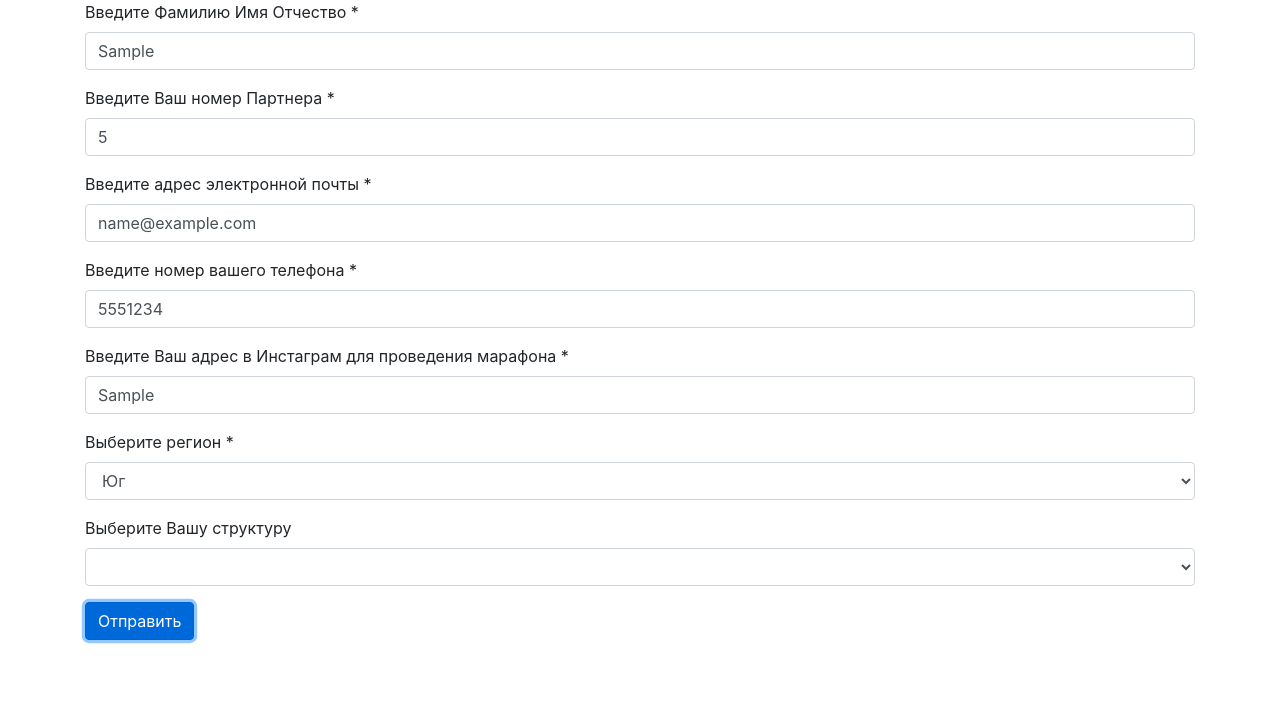
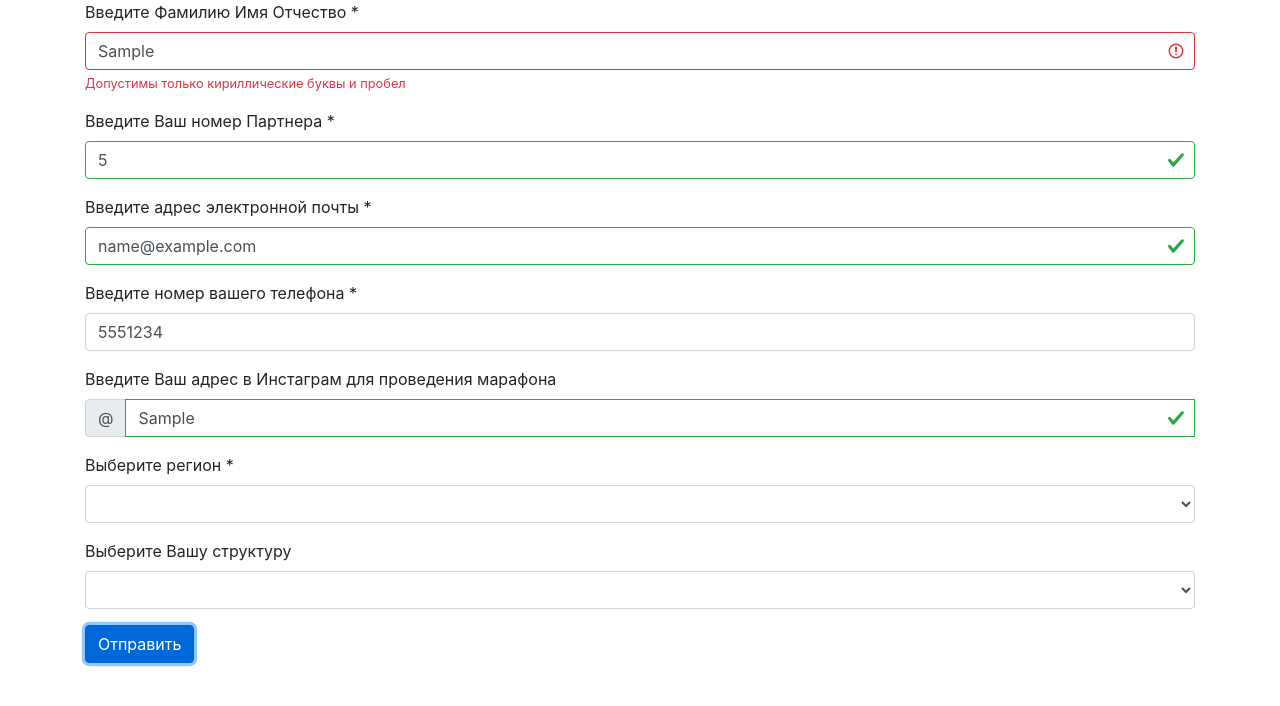
Before and after one commit to tpyii/amway, a React (Create React App) app: page / in a window 1280 px wide. Both pictures are taken after typing "Sample", "5", "name@example.com", "5551234", "Sample" into the empty fields and a click on the button "Отправить". Shown: the top 706 px of the page. Built offline with nearby package versions, Linux system fonts and the light colour scheme; no server answers.

Commit message:
second commit

```diff
--- a/src/App.js
+++ b/src/App.js
@@ -1,57 +1,89 @@
 import React from 'react';
 import 'bootstrap/dist/css/bootstrap.min.css';
-import { Container, Button, Form } from 'react-bootstrap';
-
+import { Container, Button, Form, InputGroup} from 'react-bootstrap';
 
 class App extends React.Component {
   constructor(props) {
     super(props);
     this.state = {
-      username: '',
-      usernumber: '',
-      useremail: '',
-      userphone: '',
-      userinstagram: '',
-      userregion: '',
-      userstructure: '',
+      values: {
+        name: '',
+        partner: '',
+        email: '',
+        phone: '',
+        instagram: '',
+        region: '',
+        structure: '',
+      },
 
       validate: {
-        username: false,
-        usernumber: false,
-        useremail: false,
-        userphone: false,
-        userinstagram: false,
-        userregion: false,
-        userstructure: false
+        name: '',
+        partner: '',
+        email: '',
+        phone: '',
+        instagram: '',
+        region: '',
+        structure: '',
       }
     };
   }
 
-  checkInputValidation = event => {
+  checkValueValidation = event => {
     const {name, value} = event.target;
-    let validate = false;
+    let regexp;
+    let validate;
 
     switch(name) {
-      case 'username':
-        const regexp = /^[А-Яа-яЁё ]+$/;
+      case 'name':
+        regexp = /^[А-Яа-яЁё ]+$/;
         validate = regexp.test(value.trim());
+        break;
+
+      case 'partner':
+        regexp = /^[0-9]+$/;
+        validate = regexp.test(value.trim());
+        break;
+
+      case 'email':
+        regexp = /^[a-zA-Z0-9.!#$%&’*+/=?^_`{|}~-]+@[a-zA-Z0-9-]+(?:\.[a-zA-Z0-9-]+)*$/;
+        validate = regexp.test(value.trim());
+        break;
+
+      case 'instagram':
+        regexp = /^[A-Za-z0-9._]+$/;
+        validate = regexp.test(value.trim());
+        break;
     }
 
-    console.log(this.state.validate)
+    return validate;
   }
 
   hundleInputChange = event => {
     const {name, value} = event.target;
+    const validate = this.checkValueValidation(event);
 
     this.setState({
-      [name]: value
+      values: {
+        ...this.state.values,
+        [name]: value
+      },
+      validate: {
+        ...this.state.validate,
+        [name]: validate
+      }
     });
-
-    this.checkInputValidation(event)
   }
 
   hundleOnSubmit = event => {
     event.preventDefault();
+    const options = {
+      method: 'POST',
+      body: JSON.stringify(this.state.values)
+    }
+
+    fetch('v1/curators', options)
+      .then(response => response.json())
+      .then(result => console.log(result));
   }
 
   render() {
@@ -62,72 +94,97 @@ class App extends React.Component {
           onSubmit={event => this.hundleOnSubmit(event)}
         >
 
-          <Form.Group controlId="username">
+          <Form.Group controlId="name">
             <Form.Label>Введите Фамилию Имя Отчество *</Form.Label>
             <Form.Control
               required
               type="text"
-              name="username"
-              value={this.state.username}
+              name="name"
+              value={this.state.values.name}
               onChange={this.hundleInputChange}
-              isValid={this.state.validate.username}
+              isValid={this.state.validate.name === true}
+              isInvalid={this.state.validate.name === false}
             />
+            <Form.Control.Feedback type="invalid">
+              Допустимы только кириллические буквы и пробел
+            </Form.Control.Feedback>
           </Form.Group>
 
-          <Form.Group controlId="usernumber">
+          <Form.Group controlId="partner">
             <Form.Label>Введите Ваш номер Партнера *</Form.Label>
             <Form.Control
               required
               type="number"
-              name="usernumber"
-              value={this.state.usernumber}
+              name="partner"
+              value={this.state.values.partner}
+              onChange={this.hundleInputChange}
+              isValid={this.state.validate.partner === true}
+              isInvalid={this.state.validate.partner === false}
+            />
+            <Form.Control.Feedback type="invalid">
+              Допустимы только цифры
+            </Form.Control.Feedback>
+          </Form.Group>
+
+          <Form.Group controlId="email">
+            <Form.Label>Введите адрес электронной почты *</Form.Label>
+            <Form.Control
+              required
+              type="email"
+              name="email"
+              value={this.state.values.email}
+              onChange={this.hundleInputChange}
+              isValid={this.state.validate.email === true}
+              isInvalid={this.state.validate.email === false}
+            />
+            <Form.Control.Feedback type="invalid">
+              Некорректно указан адрес электронной почты
+            </Form.Control.Feedback>
+          </Form.Group>
+
+          <Form.Group controlId="phone">
+            <Form.Label>Введите номер вашего телефона *</Form.Label>
+            <Form.Control
+              required
+              type="tel"
+              name="phone"
+              value={this.state.values.phone}
               onChange={this.hundleInputChange}
             />
           </Form.Group>
 
-          <Form.Group controlId="useremail">
-            <Form.Label>Введите адрес электронной почты *</Form.Label>
-            <Form.Control
-              required
-              type="email"
-              name="useremail"
-              value={this.state.useremail}
-              onChange={this.hundleInputChange}
-            />
+          <Form.Group controlId="instagram">
+            <Form.Label>Введите Ваш адрес в Инстаграм для проведения марафона</Form.Label>
+            <InputGroup>
+              <InputGroup.Prepend>
+                <InputGroup.Text>@</InputGroup.Text>
+              </InputGroup.Prepend>
+              <Form.Control
+                type="text"
+                name="instagram"
+                placeholder="name"
+                value={this.state.values.instagram}
+                onChange={this.hundleInputChange}
+                isValid={this.state.validate.instagram === true}
+                isInvalid={this.state.validate.instagram === false}
+              />
+              <Form.Control.Feedback type="invalid">
+                Допустимы только латинские буквы, цыфры и знаки . и _
+              </Form.Control.Feedback>
+            </InputGroup>
           </Form.Group>
 
-          <Form.Group controlId="userphone">
-            <Form.Label>Введите номер вашего телефона *</Form.Label>
-            <Form.Control
-              required
-              type="tel"
-              name="userphone"
-              value={this.state.userphone}
-              onChange={this.hundleInputChange}
-            />
-          </Form.Group>
-
-          <Form.Group controlId="userinstagram">
-            <Form.Label>Введите Ваш адрес в Инстаграм для проведения марафона *</Form.Label>
-            <Form.Control
-              required
-              type="text"
-              name="userinstagram"
-              value={this.state.userinstagram}
-              onChange={this.hundleInputChange}
-            />
-          </Form.Group>
-
-          <Form.Group controlId="userregion">
+          <Form.Group controlId="region">
             <Form.Label>Выберите регион *</Form.Label>
             <Form.Control
               as="select"
               required
               type="text"
-              name="userregion"
-              value={this.state.userregion}
+              name="region"
+              value={this.state.values.region}
               onChange={this.hundleInputChange}
             >
+              <option></option>
               <option>Юг</option>
               <option>Центр</option>
               <option>Урал</option>
@@ -136,16 +193,23 @@ class App extends React.Component {
             </Form.Control>
           </Form.Group>
 
-          <Form.Group controlId="userstructure">
+          <Form.Group controlId="structure">
             <Form.Label>Выберите Вашу структуру</Form.Label>
             <Form.Control
               as="select"
               type="text"
-              name="userstructure"
-              value={this.state.userstructure}
+              name="structure"
+              value={this.state.values.structure}
               onChange={this.hundleInputChange}
             >
               <option></option>
+              <option>DIAMOND ALLIANCE</option>
+              <option>Network21</option>
+              <option>WWD</option>
+              <option>DA</option>
+              <option>Yager</option>
+              <option>SCHWARZ</option>
+              <option>Содружество</option>
             </Form.Control>
           </Form.Group>
 
```
Also changed, not shown: 1 other file (tests, documents, lock files or other folders).
